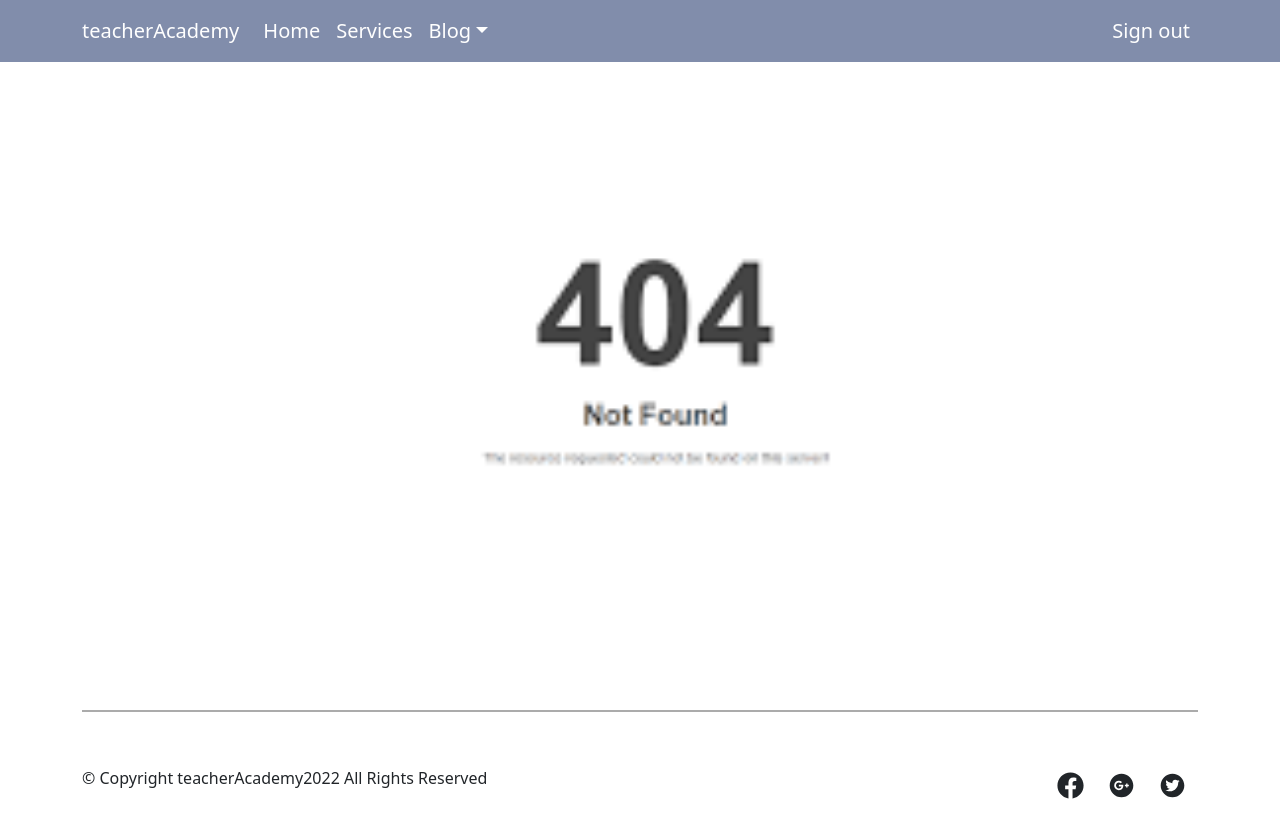
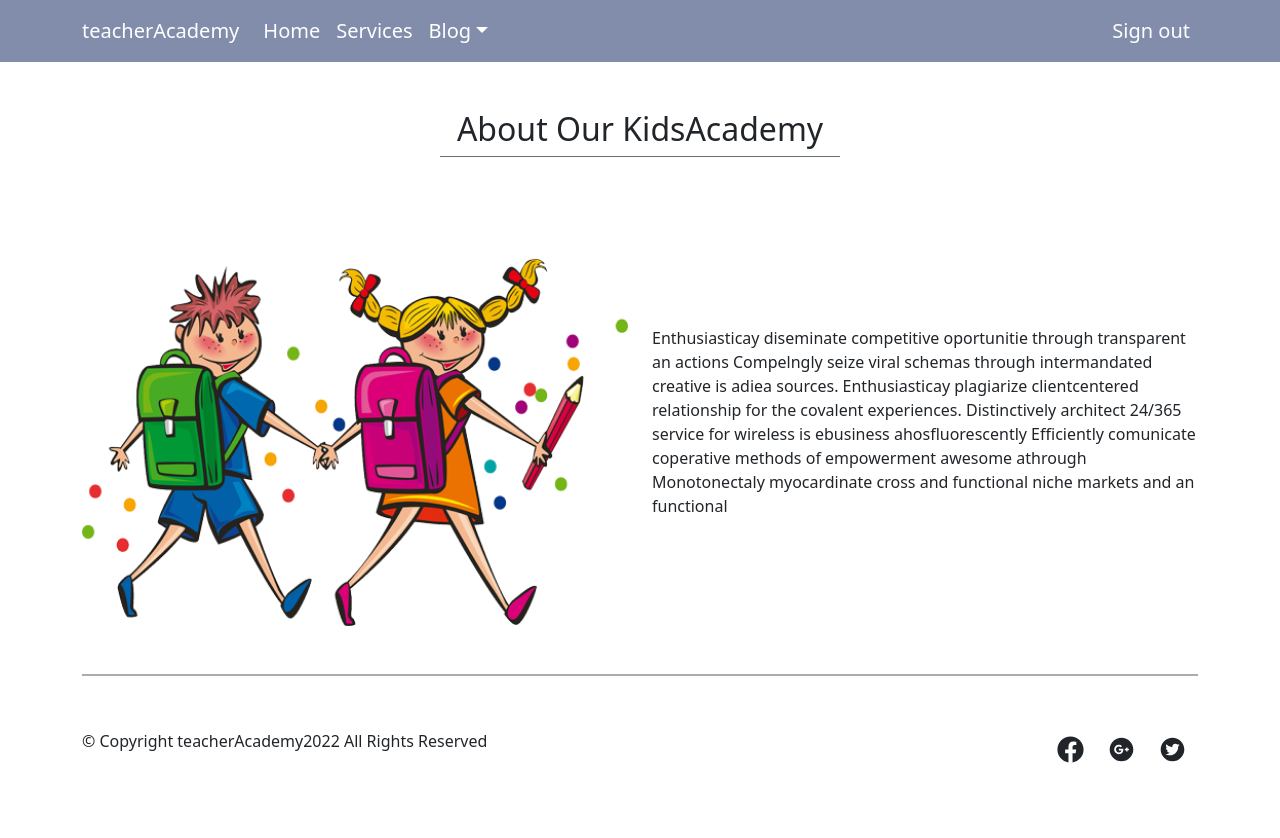
Before and after one commit to sharifulislm/Assignment-10, a React (Create React App) app: page /KidsDetals in a window 1280 px wide. Shown: the top 838 px of the page. Built offline with nearby package versions, Linux system fonts and the light colour scheme; no server answers; sample sign-in values are in the browser's storage.

Commit message:
made it new component kidsacademy

```diff
--- a/src/App.js
+++ b/src/App.js
@@ -15,6 +15,7 @@ import ServiceDatials from './conponents/ServiceDatials/ServiceDatials';
 
 import CheckOut from './conponents/CheckOut/CheckOut';
 import KidsService from './conponents/KidsService/KidsService';
+import KidsDetals from './conponents/KidsTeaching/KidsDetals';
 
 
 
@@ -33,16 +34,18 @@ function App() {
       <Routes>
   <Route path='/' element={<HomePage></HomePage>}></Route>
   <Route path='Courses/:CoursesId' element={<ServiceDatials></ServiceDatials>}></Route>
-  {/* <Route path='KidsService' element={<KidsService></KidsService>}></Route> */}
+
   <Route path='HomePage' element={<HomePage></HomePage>}></Route>
   <Route path='Courses' element={<Courses></Courses>} ></Route>
   {/* <Route path='KidsTeaching' element={<KidsTeaching></KidsTeaching>} ></Route> */}
   <Route path='CheckOut'element={<RequireAuth> <CheckOut></CheckOut></RequireAuth>}></Route>
   <Route path='KidsService'element={<RequireAuth> <KidsService></KidsService></RequireAuth>}></Route>
+  <Route path='KidsDetals'element={<RequireAuth> <KidsDetals></KidsDetals></RequireAuth>}></Route>
 
 
 
   <Route path='Login' element={<Login></Login>} ></Route>
+  <Route path='KidsDetals' element={<KidsDetals></KidsDetals>} ></Route>
   <Route path='Signup' element={<Signup></Signup>} ></Route>
   <Route path='CheckOut' element={  <CheckOut></CheckOut>} ></Route>
 
--- /dev/null
+++ b/src/conponents/KidsTeaching/KidsDetals.js
@@ -0,0 +1,27 @@
+import React from 'react';
+import img from'../image/about.png';
+
+const KidsDetals = () => {
+    return (
+        <div id='Courses' className='container'>
+        <div className='contents-box text-center mt-6'>
+         <h2 className='hadding  mt-5'> About Our KidsAcademy</h2>
+        <div className='border-hadding'></div>
+   </div>
+
+   <div className='d-flex row justify-content-center align-items-center '>
+                <div className='col-12 col-lg-6 col-md-6'>
+                    <img className='w-100' src={img} alt="" />
+                </div>
+                <div className='col-12 col-lg-6 col-md-6'>
+        <h1> </h1>
+        <p> Enthusiasticay diseminate competitive oportunitie through transparent an actions Compelngly seize viral schemas through intermandated creative is adiea sources. Enthusiasticay plagiarize clientcentered relationship for the covalent experiences. Distinctively architect 24/365 service for wireless is ebusiness ahosfluorescently Efficiently comunicate coperative methods of empowerment awesome athrough Monotonectaly myocardinate cross and functional niche markets and an functional</p>
+
+
+                </div>
+            </div>
+        </div>
+    );
+};
+
+export default KidsDetals;
--- a/src/conponents/KidsTeaching/KidsTeaching.js
+++ b/src/conponents/KidsTeaching/KidsTeaching.js
@@ -1,9 +1,15 @@
 import React from 'react';
+import { useNavigate } from 'react-router-dom';
 
 const KidsTeaching = ({service}) => {
 
     const{id,name,picture,price,documentation,classTime}=service;
+ const navigate = useNavigate()
 
+ const HandleNavigate = ()=> {
+    navigate('/KidsDetals')
+
+ }
 
 
     return (
@@ -19,7 +25,7 @@ const KidsTeaching = ({service}) => {
 </div>
 <div className='d-flex justify-content-between'>
 
-<button  className='btn-chacout'> 218 New Elephant Road,See more </button>
+<button onClick={HandleNavigate} className='btn-chacout'> 218 New Elephant Road, <span className='text-primary'> See more</span> </button>
 
 
 </div>
```
Also changed, not shown: src/conponents/image/about.png (added).
